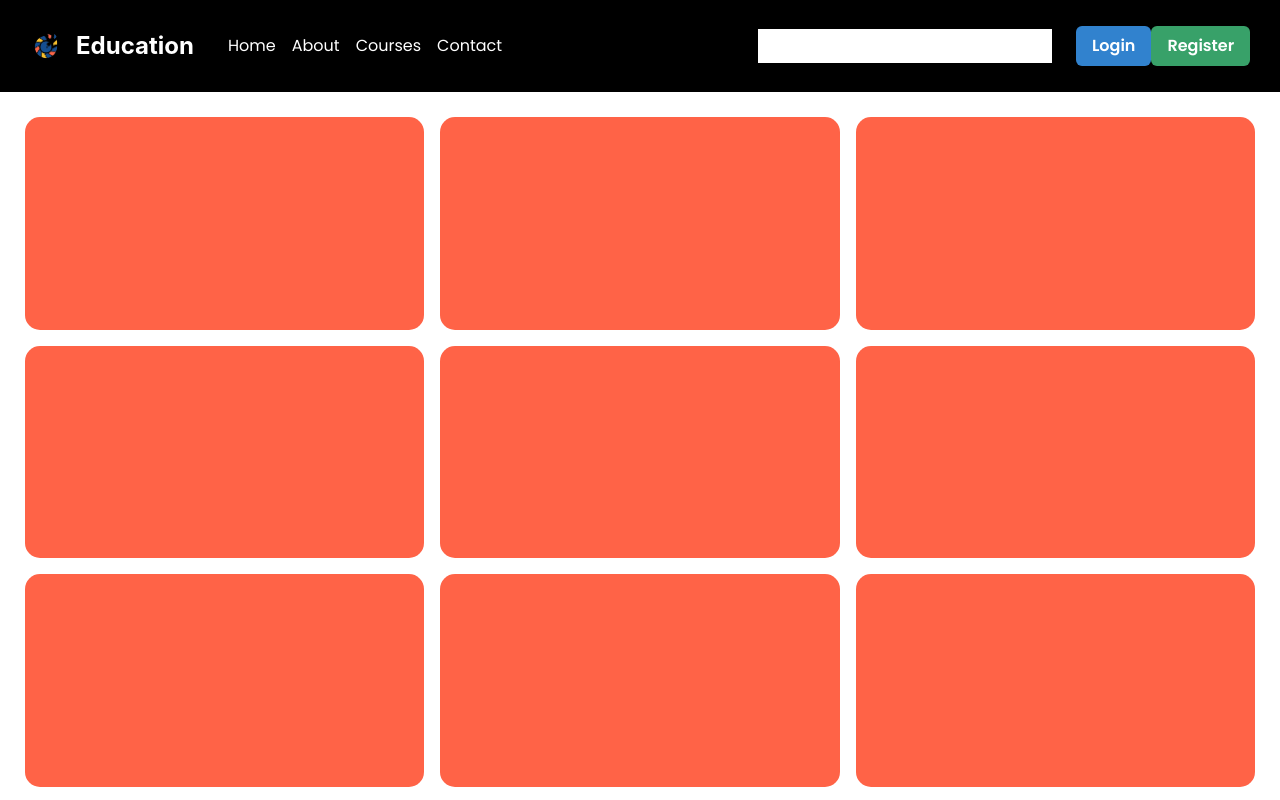
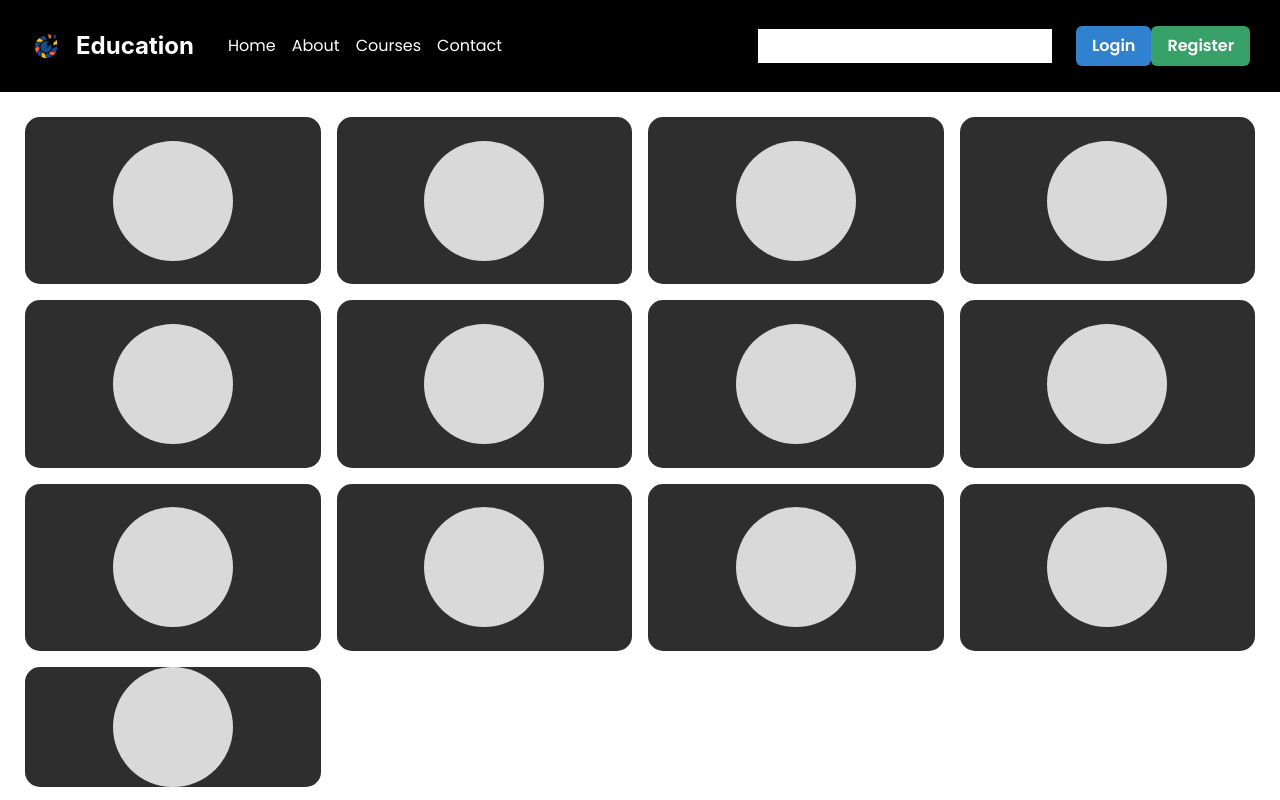
Before and after one commit to ZakaryaMeddahi/private-school-system, a Next.js app in the folder client/: page /Session in a window 1280 px wide. Built offline with nearby package versions, Linux system fonts and the light colour scheme.

Commit message:
add icons and change style

```diff
--- a/client/src/app/Session/page.jsx
+++ b/client/src/app/Session/page.jsx
@@ -2,7 +2,12 @@
 
 import { GridItem, Grid, Container, Box, VStack, Wrap, WrapItem, Center, Text } from '@chakra-ui/react';
 import { useRef, useState } from 'react';
-import { MdOutlineContentPaste } from "react-icons/md";
+import { MdOutlineContentPaste, MdOutlineMicNone, MdOutlineMicOff, MdOutlineCall } from "react-icons/md";
+import { CiVideoOn, CiVideoOff } from "react-icons/ci";
+import { RiVoiceprintFill } from "react-icons/ri";
+import { PiScreencast } from "react-icons/pi";
+import { BsChat } from "react-icons/bs";
+import { IoPersonOutline } from "react-icons/io5";
 
 
 const Session = () => {
@@ -10,6 +15,16 @@ const Session = () => {
     const gridRef = useRef();
     const GridItemRef = useRef();
     const [count, setCount] = useState(0);
+    const [micOn, setMicOn] = useState(false);
+    const [videoOn, setVideoOn] = useState(false);
+
+    const onVideoClick = () => {
+        setVideoOn(!videoOn);
+    }
+
+    const onMicClick = () => {
+        setMicOn(!micOn);
+    }
 
     const onGridClick = () => {
         if(gridRef.current && boxRef.current && count === 0) {
@@ -28,7 +43,7 @@ const Session = () => {
     const changeGrid = () => {
         if(GridItemRef.current && count === 0) {
             console.log(GridItemRef.current.style);
-            GridItemRef.current.style.gridColumn = '1/4';
+            GridItemRef.current.style.gridColumn = '1/5';
             GridItemRef.current.style.gridRow = '1/4';
             setCount(1);
         }
@@ -42,30 +57,123 @@ const Session = () => {
 
     return(
         <Container ref={gridRef} w="100%" h="100%" maxW="100%" maxH="100%" display='grid' gridTemplateColumns='1fr' p={0} m={0}>
-            <Box w='100%' h='100%' onClick={onGridClick}>
+            <Box w='100%' h='100%'>
                 <VStack align='stretch' height='100%' w='100%'>
                     <Box h='90%'>
-                        <Grid templateColumns="repeat(3, 1fr)" templateRows='repeat(3, 1fr)' p='25px' height='100%' gap={4}>
-                            <GridItem ref={GridItemRef} onClick={changeGrid} bg="tomato" h='100%' borderRadius='15px'></GridItem>
-                            <GridItem ref={GridItemRef} onClick={changeGrid} bg="tomato" h='100%' borderRadius='15px'></GridItem>
-                            <GridItem ref={GridItemRef} onClick={changeGrid} bg="tomato" h='100%' borderRadius='15px'></GridItem>
-                            <GridItem ref={GridItemRef} onClick={changeGrid} bg="tomato" h='100%' borderRadius='15px'></GridItem>
-                            <GridItem ref={GridItemRef} onClick={changeGrid} bg="tomato" h='100%' borderRadius='15px'></GridItem>
-                            <GridItem ref={GridItemRef} onClick={changeGrid} bg="tomato" h='100%' borderRadius='15px'></GridItem>
-                            <GridItem ref={GridItemRef} onClick={changeGrid} bg="tomato" h='100%' borderRadius='15px'></GridItem>
-                            <GridItem ref={GridItemRef} onClick={changeGrid} bg="tomato" h='100%' borderRadius='15px'></GridItem>
-                            <GridItem ref={GridItemRef} onClick={changeGrid} bg="tomato" h='100%' borderRadius='15px'></GridItem>
+                        <Grid templateColumns="repeat(4, 1fr)" templateRows='repeat(3, 1fr)' p='25px' height='100%' gap={4}>
+                            <GridItem ref={GridItemRef} onClick={changeGrid} bg="#2F2E2E" h='100%' borderRadius='15px'>
+                                <Center h='100%' w='100%'>
+                                    <Box height='120px' w='120px' borderRadius='60px' bgColor='#D9D9D9'></Box>
+                                </Center>
+                            </GridItem>
+                            <GridItem ref={GridItemRef} onClick={changeGrid} bg="#2F2E2E" h='100%' borderRadius='15px'>
+                                <Center h='100%' w='100%'>
+                                    <Box height='120px' w='120px' borderRadius='60px' bgColor='#D9D9D9'></Box>
+                                </Center>
+                            </GridItem>
+                            <GridItem ref={GridItemRef} onClick={changeGrid} bg="#2F2E2E" h='100%' borderRadius='15px'>
+                                <Center h='100%' w='100%'>
+                                    <Box height='120px' w='120px' borderRadius='60px' bgColor='#D9D9D9'></Box>
+                                </Center>
+                            </GridItem>
+                            <GridItem ref={GridItemRef} onClick={changeGrid} bg="#2F2E2E" h='100%' borderRadius='15px'>
+                                <Center h='100%' w='100%'>
+                                    <Box height='120px' w='120px' borderRadius='60px' bgColor='#D9D9D9'></Box>
+                                </Center>
+                            </GridItem>
+                            <GridItem ref={GridItemRef} onClick={changeGrid} bg="#2F2E2E" h='100%' borderRadius='15px'>
+                                <Center h='100%' w='100%'>
+                                    <Box height='120px' w='120px' borderRadius='60px' bgColor='#D9D9D9'></Box>
+                                </Center>
+                            </GridItem>
+                            <GridItem ref={GridItemRef} onClick={changeGrid} bg="#2F2E2E" h='100%' borderRadius='15px'>
+                                <Center h='100%' w='100%'>
+                                    <Box height='120px' w='120px' borderRadius='60px' bgColor='#D9D9D9'></Box>
+                                </Center>
+                            </GridItem>
+                            <GridItem ref={GridItemRef} onClick={changeGrid} bg="#2F2E2E" h='100%' borderRadius='15px'>
+                                <Center h='100%' w='100%'>
+                                    <Box height='120px' w='120px' borderRadius='60px' bgColor='#D9D9D9'></Box>
+                                </Center>
+                            </GridItem>
+                            <GridItem ref={GridItemRef} onClick={changeGrid} bg="#2F2E2E" h='100%' borderRadius='15px'>
+                                <Center h='100%' w='100%'>
+                                    <Box height='120px' w='120px' borderRadius='60px' bgColor='#D9D9D9'></Box>
+                                </Center>
+                            </GridItem>
+                            <GridItem ref={GridItemRef} onClick={changeGrid} bg="#2F2E2E" h='100%' borderRadius='15px'>
+                                <Center h='100%' w='100%'>
+                                    <Box height='120px' w='120px' borderRadius='60px' bgColor='#D9D9D9'></Box>
+                                </Center>
+                            </GridItem>
+                            <GridItem bg="#2F2E2E" h='100%' borderRadius='15px'>
+                                <Center h='100%' w='100%'>
+                                    <Box height='120px' w='120px' borderRadius='60px' bgColor='#D9D9D9'></Box>
+                                </Center>
+                            </GridItem>
+                            <GridItem bg="#2F2E2E" h='100%' borderRadius='15px'>
+                                <Center h='100%' w='100%'>
+                                    <Box height='120px' w='120px' borderRadius='60px' bgColor='#D9D9D9'></Box>
+                                </Center>
+                            </GridItem>
+                            <GridItem bg="#2F2E2E" h='100%' borderRadius='15px'>
+                                <Center h='100%' w='100%'>
+                                    <Box height='120px' w='120px' borderRadius='60px' bgColor='#D9D9D9'></Box>
+                                </Center>
+                            </GridItem>
+                            <GridItem bg="#2F2E2E" h='100%' borderRadius='15px'>
+                                <Center h='100%' w='100%'>
+                                    <Box height='120px' w='120px' borderRadius='60px' bgColor='#D9D9D9'></Box>
+                                </Center>
+                            </GridItem>
                         </Grid>
                     </Box>
-                    <Box h='6%' border='1px solid black' w='100%' display='flex' justifyContent='space-around'>
-                        <Box bgColor='yellowgreen' h='100%' w='250px' borderRadius='10px'>
-                            <Center h='100%'>
+                    <Box h='6%' w='100%' display='flex' justifyContent='space-around'>
+                        <Box bgColor='#D9D9D9' h='100%' w='250px' borderRadius='10px'>
+                            <Center h='100%' gap='15'>
                                 <MdOutlineContentPaste size='30px'/>
                                 <Text>Ulaklaflahfw</Text>
                             </Center>
                         </Box>
-                        <Box bgColor='yellowgreen' h='100%' w='250px' borderRadius='10px'>1</Box>
-                        <Box bgColor='yellowgreen' h='100%' w='250px' borderRadius='10px'>1</Box>
+                        <Box bgColor='#D9D9D9' display='flex' flexDir='row' alignItems='center' gap='15px' paddingInline='25px' paddingBlock='10px' h='100%' w='fit-content' borderRadius='10px'>
+                            <Box w='50px' height='50px' borderRadius='50px' bgColor='#E6E5E5'>
+                                <Center h='100%'>
+                                    <RiVoiceprintFill size='30px'/>
+                                </Center>
+                            </Box>
+                            <Box w='50px' height='50px' borderRadius='50px' bgColor='#E6E5E5'>
+                                <Center h='100%'>
+                                    <PiScreencast size='30px'/>
+                                </Center>
+                            </Box>
+                            <Box w='50px' height='50px' borderRadius='50px' bgColor='#E6E5E5' onClick={onVideoClick}>
+                                <Center h='100%'>
+                                    { videoOn ? <CiVideoOn size='30px'/> : <CiVideoOff size='30px'/> }
+                                </Center>
+                            </Box>
+                            <Box w='50px' height='50px' borderRadius='50px' bgColor='#E6E5E5' onClick={onMicClick}>
+                                <Center h='100%'>
+                                    { micOn ? <MdOutlineMicNone size='30px'/> : <MdOutlineMicOff size='30px'/> }
+                                </Center>
+                            </Box>
+                            <Box w='50px' height='50px' borderRadius='50px' bgColor='#F95252'>
+                                <Center h='100%'>
+                                    <MdOutlineCall size='30px'/>
+                                </Center>
+                            </Box>
+                        </Box>
+                        <Box bgColor='#D9D9D9' h='100%' w='fit-content' p='15' borderRadius='10px' display='flex' flexDir='row' gap='15' alignItems='center'>
+                            <Box w='50px' height='50px' borderRadius='50px' bgColor='#E6E5E5' onClick={onGridClick}>
+                                <Center h='100%'>
+                                    <BsChat size='25px'/>
+                                </Center>
+                            </Box>
+                            <Box w='50px' height='50px' borderRadius='50px' bgColor='#E6E5E5' onClick={onGridClick}>
+                                <Center h='100%'>
+                                    <IoPersonOutline size='25px'/>
+                                </Center>
+                            </Box>
+                        </Box>
                     </Box>
                 </VStack>
             </Box>
```
